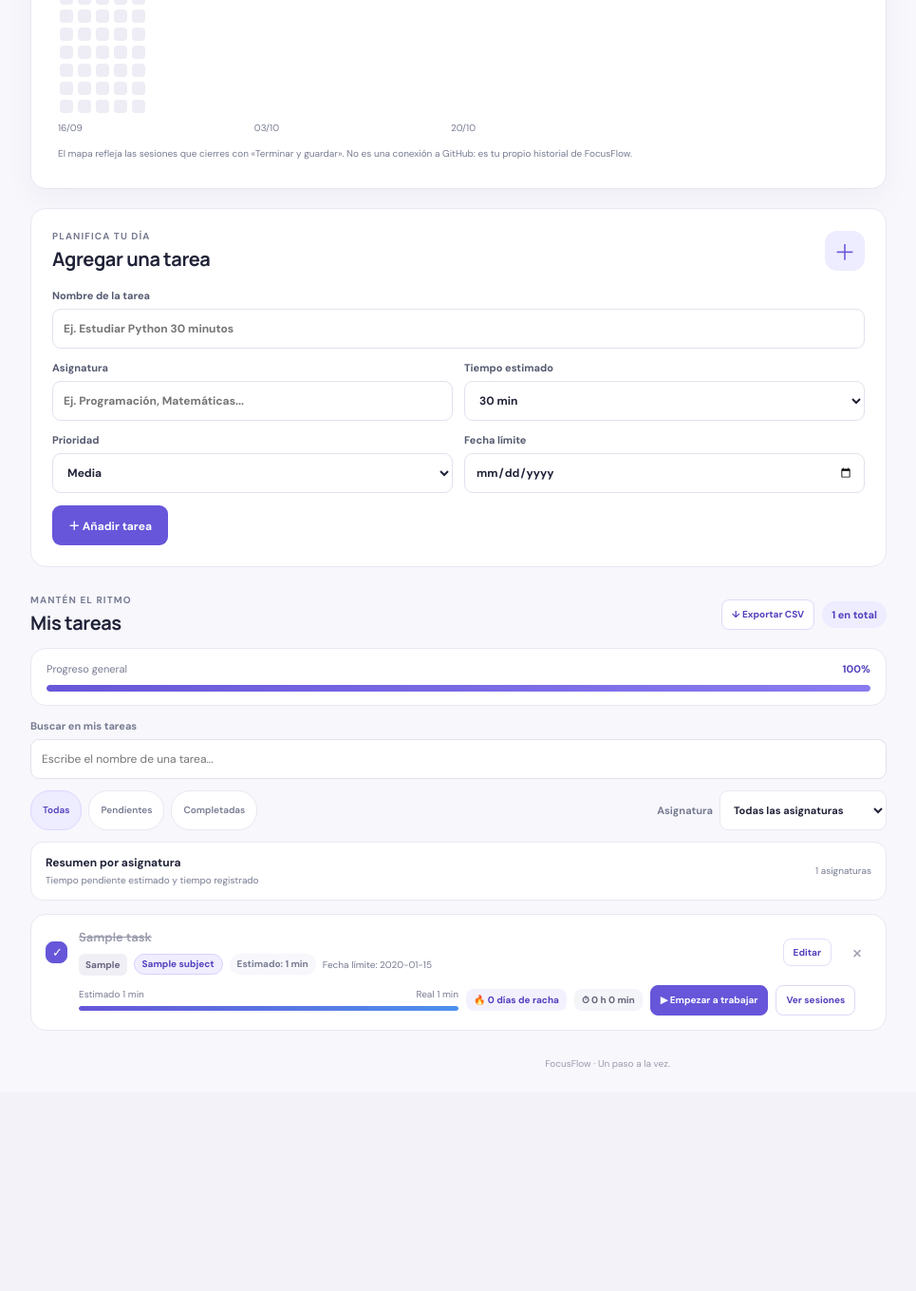
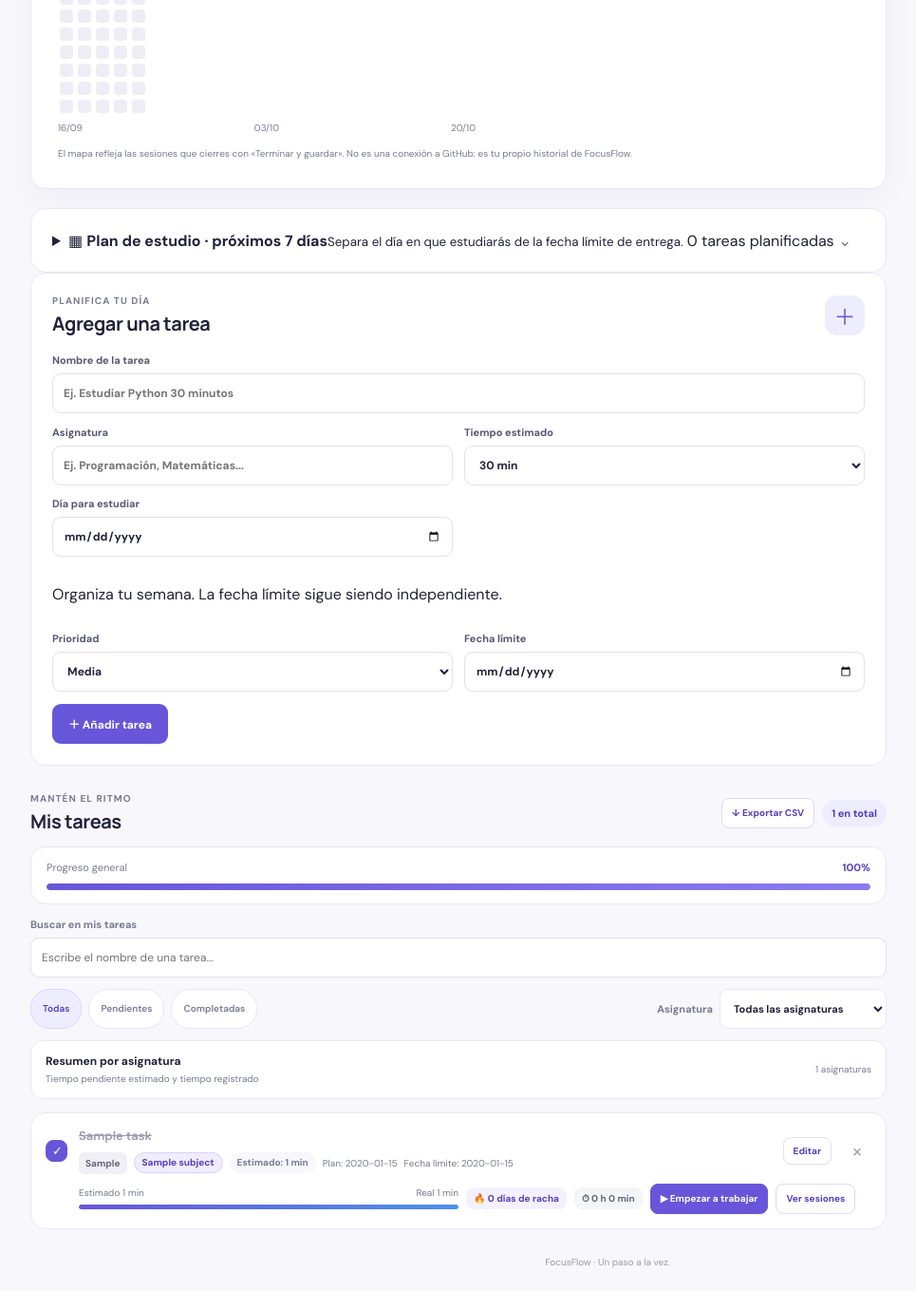
Before and after one commit to Franxescoo/FOOCUS, a Flask app: page / in a window 1280 px wide. Shown: the part 1049-2408 px from the top of the page at 95% size, without its empty margins (0-965 px from the left). Before the commit the page ends 2174 px from the top, so only its background shows below. Run offline with Flask 3, Linux system fonts and the light colour scheme; data comes from the database, SQL or seed files in the repository; tables that the repository leaves empty hold one stand-in row (values such as "Sample post"); some libraries are stand-ins or nearby versions.

Commit message:
Add weekly study planner and planned-date controls

```diff
--- a/templates/index.html
+++ b/templates/index.html
@@ -117,7 +117,44 @@
           <p class="activity-footnote">El mapa refleja las sesiones que cierres con «Terminar y guardar». No es una conexión a GitHub: es tu propio historial de FocusFlow.</p>
         </section>
 
-
+        <details class="weekly-planner panel" id="weekly-planner">
+          <summary class="weekly-planner-summary">
+            <span class="weekly-planner-icon" aria-hidden="true">▦</span>
+            <span class="weekly-planner-copy"><strong>Plan de estudio · próximos 7 días</strong><small>Separa el día en que estudiarás de la fecha límite de entrega.</small></span>
+            <span class="weekly-planner-count">{{ week_plan_count }} tarea{% if week_plan_count != 1 %}s{% endif %} planificada{% if week_plan_count != 1 %}s{% endif %}</span>
+            <span class="utility-chevron" aria-hidden="true">⌄</span>
+          </summary>
+          <div class="weekly-planner-content">
+            <div class="weekly-planner-days">
+              {% for day in week_plan_days %}
+              <section class="weekly-plan-day {% if day.is_today %}is-today{% endif %}">
+                <div class="weekly-plan-day-heading"><h3>{{ day.label }}</h3><span>{{ day.tasks|length }}</span></div>
+                {% if day.tasks %}
+                <div class="weekly-plan-day-list">
+                  {% for task in day.tasks %}
+                  <article class="weekly-plan-item" data-planned-task="{{ task.id }}">
+                    <div class="weekly-plan-item-copy">
+                      <strong>{{ task.title }}</strong>
+                      <div class="weekly-plan-item-meta">
+                        <span class="priority priority-{{ task.priority|lower }}">{{ task.priority }}</span>
+                        {% if task.subject_name %}<span class="subject-chip">{{ task.subject_name }}</span>{% endif %}
+                        <span class="estimated-time">{{ task.estimated_minutes }} min</span>
+                      </div>
+                      {% if task.due_date %}<small>Entrega: {{ task.due_date }}</small>{% endif %}
+                    </div>
+                    <button class="start-task-work weekly-plan-start" type="button" data-start-task="{{ task.id }}" data-task-title="{{ task.title }}">▶ Empezar</button>
+                  </article>
+                  {% endfor %}
+                </div>
+                {% else %}
+                <p class="weekly-plan-empty">Sin tareas planificadas.</p>
+                {% endif %}
+              </section>
+              {% endfor %}
+            </div>
+            <p class="weekly-planner-note">Para programar una tarea, asigna su día en el formulario o desde «Editar». Puedes cambiarlo cuando se mueva tu semana.</p>
+          </div>
+        </details>
 <section class="panel">
           <div class="section-heading"><div><p class="eyebrow">PLANIFICA TU DÍA</p><h2>Agregar una tarea</h2></div><span class="section-icon">＋</span></div>
           <form class="task-form" action="{{ url_for('add_task') }}" method="post">
@@ -133,7 +170,11 @@
               <label class="field">Tiempo estimado
                 <select name="estimated_minutes"><option value="15">15 min</option><option value="30" selected>30 min</option><option value="45">45 min</option><option value="60">1 h</option><option value="90">1 h 30 min</option><option value="120">2 h</option><option value="180">3 h</option><option value="240">4 h</option><option value="300">5 h</option><option value="360">6 h</option><option value="480">8 h</option><option value="600">10 h</option></select>
               </label>
+              <label class="field">Día para estudiar
+                <input type="date" name="planned_date" aria-describedby="planned-date-help">
+              </label>
             </div>
+            <p class="field-hint" id="planned-date-help">Organiza tu semana. La fecha límite sigue siendo independiente.</p>
             <div class="form-row">
               <label class="field">Prioridad
                 <select name="priority"><option>Media</option><option>Alta</option><option>Baja</option></select>
@@ -193,6 +234,7 @@
                   <span class="priority priority-{{ task.priority|lower }}">{{ task.priority }}</span>
                   {% if task.subject_name %}<span class="subject-chip">{{ task.subject_name }}</span>{% endif %}
                   <span class="estimated-time">Estimado: {{ task.estimated_minutes }} min</span>
+                  {% if task.planned_date %}<span class="planned-date" data-planned-date="{{ task.planned_date }}">Plan: {{ task.planned_date }}</span>{% endif %}
                   {% if task.due_date %}<span class="due-date" data-due-date="{{ task.due_date }}">Fecha límite: {{ task.due_date }}</span>{% else %}<span class="due-date">Sin fecha límite</span>{% endif %}
                 </div>
               </div>
@@ -228,6 +270,9 @@
                   </label>
                   <label class="field">Tiempo estimado
                     <select class="edit-estimated-minutes">{% for minutes in [15, 30, 45, 60, 90, 120, 180, 240, 300, 360, 480, 600] %}<option value="{{ minutes }}" {% if task.estimated_minutes == minutes %}selected{% endif %}>{% if minutes < 60 %}{{ minutes }} min{% elif minutes % 60 %}{{ minutes // 60 }} h {{ minutes % 60 }} min{% else %}{{ minutes // 60 }} h{% endif %}</option>{% endfor %}</select>
+                  </label>
+                  <label class="field">Día para estudiar
+                    <input class="edit-planned-date" type="date" value="{{ task.planned_date or '' }}">
                   </label>
                 </div>
                 <div class="editor-actions"><button class="primary-button" type="submit">Guardar</button><button class="focus-reset editor-cancel" type="button">Cancelar</button><span class="editor-status" role="status"></span></div>
@@ -709,6 +754,7 @@
         const dateInput = editor.querySelector(".edit-due-date");
         const subjectInput = editor.querySelector(".edit-subject");
         const estimatedInput = editor.querySelector(".edit-estimated-minutes");
+        const plannedDateInput = editor.querySelector(".edit-planned-date");
         const status = editor.querySelector(".editor-status");
         editButton.addEventListener("click", () => {
           const opening = editor.hidden;
@@ -729,7 +775,7 @@
           save.disabled = true;
           status.textContent = "Guardando...";
           try {
-            const response = await fetch("/api/tasks/" + encodeURIComponent(card.dataset.taskId), {method:"PATCH", headers:{"Content-Type":"application/json","X-CSRF-Token":csrfToken}, body:JSON.stringify({title:titleInput.value, priority:priorityInput.value, due_date:dateInput.value, subject:subjectInput.value, estimated_minutes:Number(estimatedInput.value)})});
+            const response = await fetch("/api/tasks/" + encodeURIComponent(card.dataset.taskId), {method:"PATCH", headers:{"Content-Type":"application/json","X-CSRF-Token":csrfToken}, body:JSON.stringify({title:titleInput.value, priority:priorityInput.value, due_date:dateInput.value, planned_date:plannedDateInput.value, subject:subjectInput.value, estimated_minutes:Number(estimatedInput.value)})});
             const data = await response.json();
             if (!response.ok || !data.ok) throw new Error(data.message || "No se pudo guardar.");
             window.location.reload();
```
